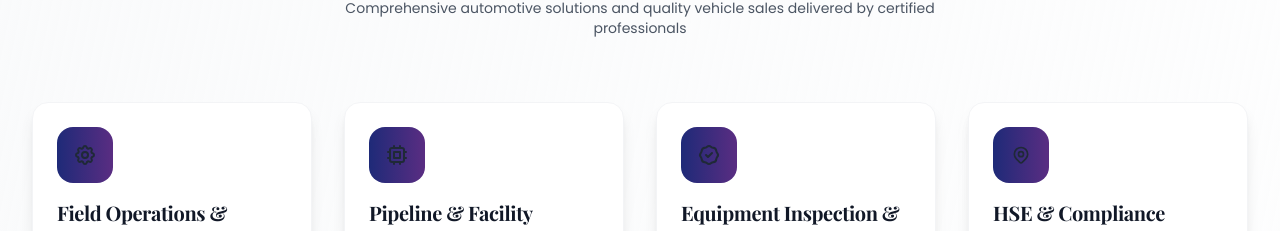
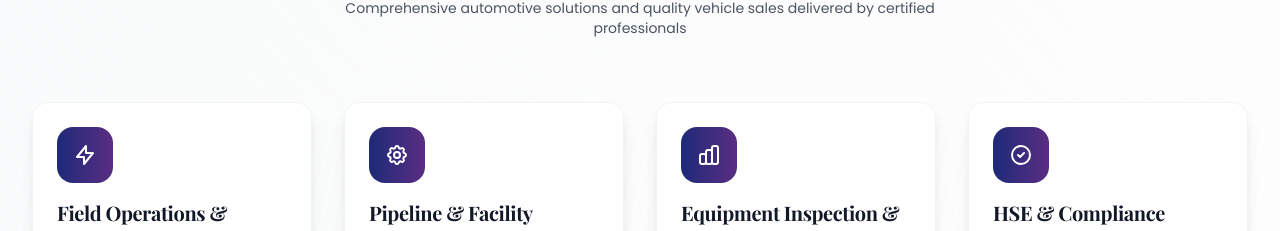
Before and after one commit to Coding-Base/DOR_COREFIELD_ENERGY, a React (Vite) app: page / in a window 1280 px wide. Shown: the part 1319-1550 px from the top of the page. Built offline with nearby package versions, Linux system fonts and the light colour scheme; no server answers.

Commit message:
added icon change

```diff
--- a/src/components/Home.tsx
+++ b/src/components/Home.tsx
@@ -26,6 +26,11 @@ const Icons = {
   Clock: (props: any) => <svg {...props} className={`w-5 h-5 ${props.className || ''}`} fill="none" stroke="currentColor" viewBox="0 0 24 24"><path strokeLinecap="round" strokeLinejoin="round" strokeWidth={2} d="M12 8v4l3 3m6-3a9 9 0 11-18 0 9 9 0 0118 0z" /></svg>,
   Menu: () => <svg className="w-6 h-6" fill="none" stroke="currentColor" viewBox="0 0 24 24"><path strokeLinecap="round" strokeLinejoin="round" strokeWidth={2} d="M4 6h16M4 12h16M4 18h16" /></svg>,
   Close: () => <svg className="w-6 h-6" fill="none" stroke="currentColor" viewBox="0 0 24 24"><path strokeLinecap="round" strokeLinejoin="round" strokeWidth={2} d="M6 18L18 6M6 6l12 12" /></svg>,
+  Truck: () => <svg className="w-6 h-6" fill="none" stroke="currentColor" viewBox="0 0 24 24"><path strokeLinecap="round" strokeLinejoin="round" strokeWidth={2} d="M13 10V3L4 14h7v7l9-11h-7z" /></svg>,
+  Gauge: () => <svg className="w-6 h-6" fill="none" stroke="currentColor" viewBox="0 0 24 24"><path strokeLinecap="round" strokeLinejoin="round" strokeWidth={2} d="M9 19v-6a2 2 0 00-2-2H5a2 2 0 00-2 2v6a2 2 0 002 2h2a2 2 0 002-2zm0 0V9a2 2 0 012-2h2a2 2 0 012 2v10m-6 0a2 2 0 002 2h2a2 2 0 002-2m0 0V5a2 2 0 012-2h2a2 2 0 012 2v14a2 2 0 01-2 2h-2a2 2 0 01-2-2z" /></svg>,
+  Target: () => <svg className="w-6 h-6" fill="none" stroke="currentColor" viewBox="0 0 24 24"><path strokeLinecap="round" strokeLinejoin="round" strokeWidth={2} d="M9 19v-6a2 2 0 00-2-2H5a2 2 0 00-2 2v6a2 2 0 002 2h2a2 2 0 002-2zm0 0V9a2 2 0 012-2h2a2 2 0 012 2v10m-6 0a2 2 0 002 2h2a2 2 0 002-2m0 0V5a2 2 0 012-2h2a2 2 0 012 2v14a2 2 0 01-2 2h-2a2 2 0 01-2-2z" /></svg>,
+  Shield: () => <svg className="w-6 h-6" fill="none" stroke="currentColor" viewBox="0 0 24 24"><path strokeLinecap="round" strokeLinejoin="round" strokeWidth={2} d="M9 12l2 2 4-4m6 2a9 9 0 11-18 0 9 9 0 0118 0z" /></svg>,
+  Cog: () => <svg className="w-6 h-6" fill="none" stroke="currentColor" viewBox="0 0 24 24"><path strokeLinecap="round" strokeLinejoin="round" strokeWidth={2} d="M10.325 4.317c.426-1.756 2.924-1.756 3.35 0a1.724 1.724 0 002.573 1.066c1.543-.94 3.31.826 2.37 2.37a1.724 1.724 0 001.065 2.572c1.756.426 1.756 2.924 0 3.35a1.724 1.724 0 00-1.066 2.573c.94 1.543-.826 3.31-2.37 2.37a1.724 1.724 0 00-2.572 1.065c-.426 1.756-2.924 1.756-3.35 0a1.724 1.724 0 00-2.573-1.066c-1.543.94-3.31-.826-2.37-2.37a1.724 1.724 0 00-1.065-2.572c-1.756-.426-1.756-2.924 0-3.35a1.724 1.724 0 001.066-2.573c-.94-1.543.826-3.31 2.37-2.37.996.608 2.296.07 2.572-1.065z" /><path strokeLinecap="round" strokeLinejoin="round" strokeWidth={2} d="M15 12a3 3 0 11-6 0 3 3 0 016 0z" /></svg>,
 }
 
 // Utility function for class names
@@ -96,7 +101,7 @@ const ServiceCard: React.FC<{
       className="group bg-white rounded-2xl shadow-lg hover:shadow-2xl transition-all duration-300 p-6 border border-gray-100 hover:border-primary/20"
     >
       <div className="w-14 h-14 bg-gradient-to-r from-primary to-secondary rounded-2xl flex items-center justify-center mb-4 group-hover:scale-110 transition-transform duration-300">
-        {icon}
+        <span className="text-white">{icon}</span>
       </div>
       <h3 className="text-xl font-bold text-gray-900 mb-3">{title}</h3>
       <p className="text-gray-600 mb-4 leading-relaxed text-sm">{description}</p>
@@ -293,28 +298,28 @@ export default function Home() {
 
   const services = [
     {
-      icon: <Icons.Wrench />,
+      icon: <Icons.Truck />,
       title: "Field Operations & Logistics",
       description: "End-to-end field operations including wellsite support, logistics coordination and mobilization services.",
       features: ["Wellsite Mobilization", "Supply Chain Coordination", "Field Staffing & Crew Management", "24/7 Operations Support"],
       price: "Project-based"
     },
     {
-      icon: <Icons.Engine />,
+      icon: <Icons.Cog />,
       title: "Pipeline & Facility Maintenance",
       description: "Preventive and corrective maintenance for pipelines, tanks and processing facilities to ensure uptime and safety.",
       features: ["Routine Inspections", "Pigging & Cleaning", "Corrosion Control", "Valve & Pump Overhauls"],
       price: "Contract"
     },
     {
-      icon: <Icons.Battery />,
+      icon: <Icons.Target />,
       title: "Equipment Inspection & Calibration",
       description: "Certified inspection, calibration and testing of meters, gauges and control systems to regulatory standards.",
       features: ["Instrument Calibration", "NDT & Ultrasonic Testing", "Meter Proving", "Certification Reports"],
       price: "Per-job"
     },
     {
-      icon: <Icons.MapPin />,
+      icon: <Icons.Shield />,
       title: "HSE & Compliance Consulting",
       description: "Health, safety and environmental services including audits, training and compliance program development.",
       features: ["HSE Audits", "Permit-to-Work Systems", "Training & Competency", "Regulatory Liaison"],
```
